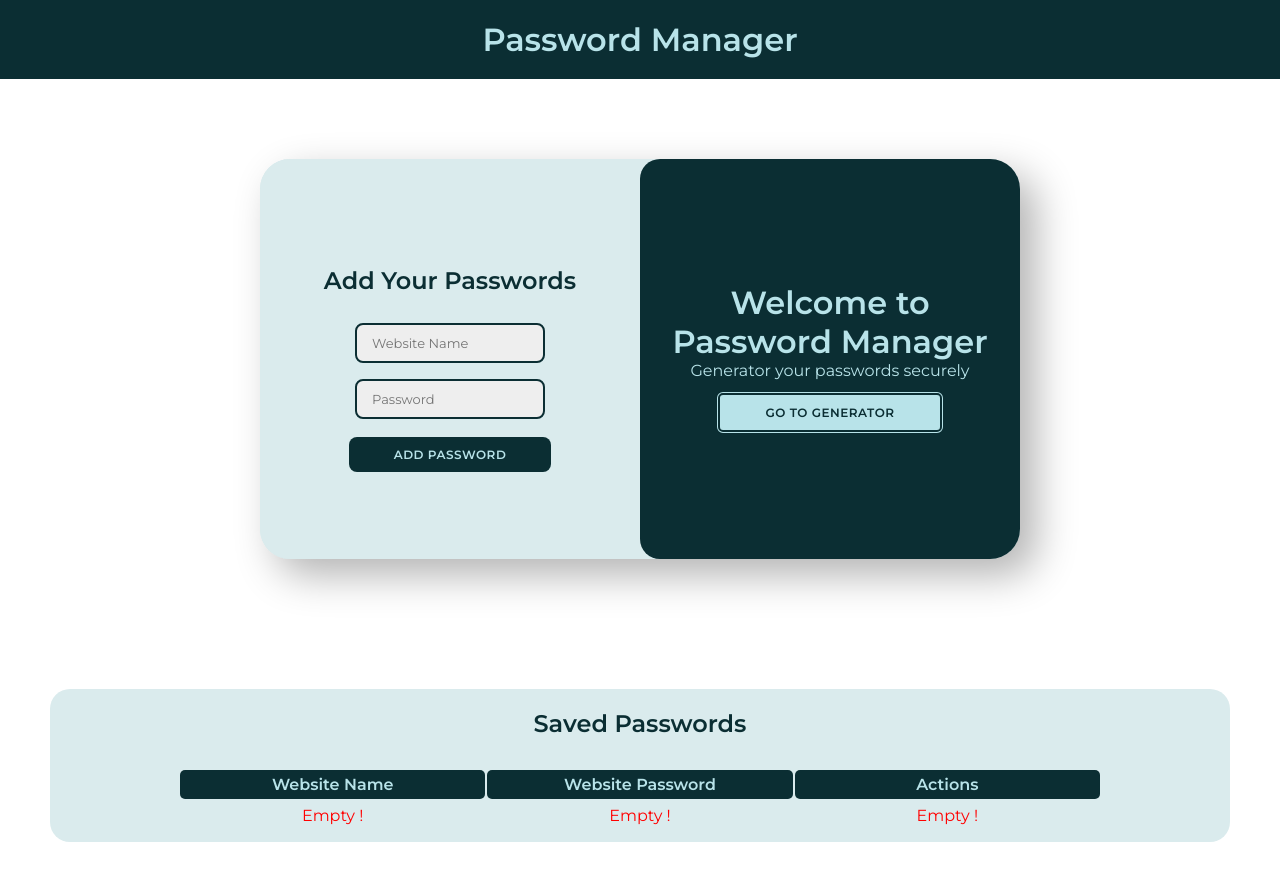
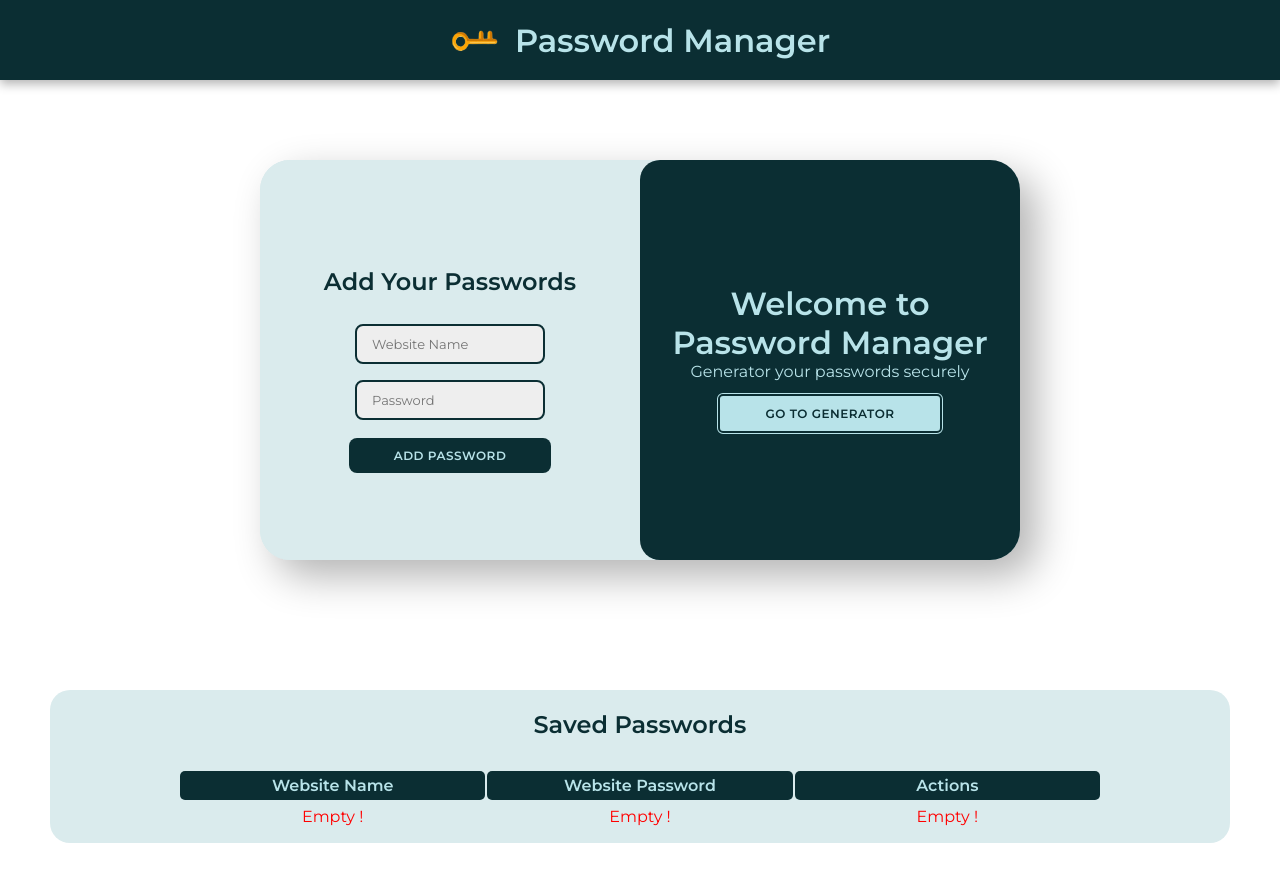
Before and after one commit to AnkushSatpute2005/passwordManager, a plain HTML site: page index.html in a window 1280 px wide. Drawn offline with Linux system fonts and the light colour scheme.

Commit message:
Commited on 14 Feb 2025 7:50 pm

```diff
--- a/index.html
+++ b/index.html
@@ -7,10 +7,13 @@
     <title>Password Manager</title>
     <link rel="stylesheet" href="styles.css">
     <link href="https://cdnjs.cloudflare.com/ajax/libs/font-awesome/5.15.4/css/all.min.css" rel="stylesheet">
+    <link rel="icon" type="image/png" href="image.png">
+
 </head>
 
 <body>
     <header>
+        <img src="image.png" alt="PassOp">
         <h1>Password Manager</h1>
     </header>
     <div class="main">
--- a/styles.css
+++ b/styles.css
@@ -15,11 +15,39 @@
 body{
     text-align: center;
 }
+img{
+    height: 50px;
+    width: 50px;
+}
+
+img {
+    animation: rotate3d 2s linear infinite;
+    transform-style: preserve-3d;
+}
+
+@keyframes rotate3d {
+    from {
+        transform:   rotateX(0deg) ;
+    }
+    to {
+        transform:  rotateX(360deg);
+    }
+}
 
 header{
+    position: fixed;
+    top: 0;
+    left: 0;
+    width: 100%;
     background-color: #0b2e33;
-    padding: 20px;
     color: #b8e3e9;
+    display: flex;
+    align-items: center;
+    justify-content: center;
+    gap: 15px;
+    padding: 15px 20px;
+    z-index: 10000;
+    box-shadow: 0 4px 10px rgba(0, 0, 0, 0.3); /* Adds a subtle shadow */
 }
 
 .main{
@@ -27,6 +55,8 @@ header{
     align-items: center;
     justify-content: center;
     height: 70vh;
+    margin-top: 80px;
+    /* position: absolute; */
 }
 
 h2{
```
Also changed, not shown: image.png (added).
